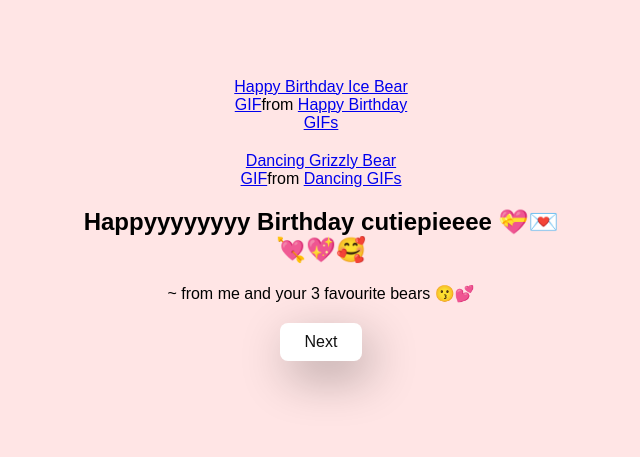
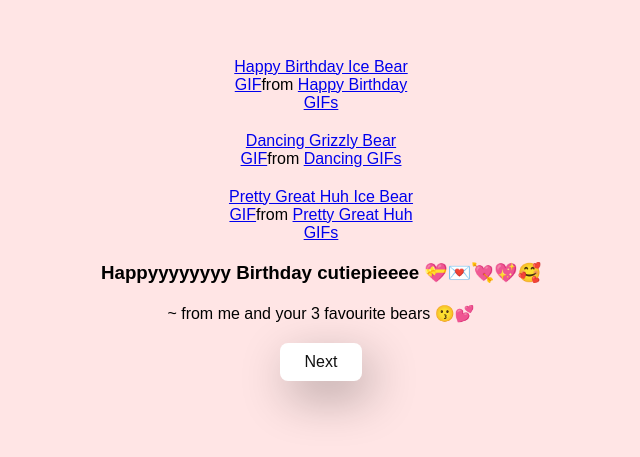
Before and after one commit to milind021/Bday, a plain HTML site: page index.html in a window 1280 px wide. Shown: the part 181-638 px from the top of the page, without its empty margins (319-959 px from the left). Drawn offline with Linux system fonts and the light colour scheme; a script that the page names is missing.

Commit message:
Update index.html

```diff
--- a/index.html
+++ b/index.html
@@ -12,7 +12,8 @@
     <div class="container">
      <div class="tenor-gif-embed" data-postid="8206538418288652324" data-share-method="host" data-aspect-ratio="1.76596" data-width="100%"><a href="https://tenor.com/view/happy-birthday-ice-bear-we-bare-bears-best-wishes-hbd-gif-8206538418288652324">Happy Birthday Ice Bear GIF</a>from <a href="https://tenor.com/search/happy+birthday-gifs">Happy Birthday GIFs</a></div> <script type="text/javascript" async src="https://tenor.com/embed.js"></script>
       <div class="tenor-gif-embed" data-postid="16296016280214233093" data-share-method="host" data-aspect-ratio="1.76596" data-width="100%"><a href="https://tenor.com/view/dancing-grizzly-bear-panda-bear-ice-bear-we-bare-bears-gif-16296016280214233093">Dancing Grizzly Bear GIF</a>from <a href="https://tenor.com/search/dancing-gifs">Dancing GIFs</a></div> <script type="text/javascript" async src="https://tenor.com/embed.js"></script>
-      <h2>Happyyyyyyyy Birthday cutiepieeee 💝💌💘💖🥰</h2>
+      <div class="tenor-gif-embed" data-postid="9819460993651257522" data-share-method="host" data-aspect-ratio="1.76596" data-width="100%"><a href="https://tenor.com/view/pretty-great-huh-ice-bear-grizzly-bear-that%27s-good-pretty-awesome-gif-9819460993651257522">Pretty Great Huh Ice Bear GIF</a>from <a href="https://tenor.com/search/pretty+great+huh-gifs">Pretty Great Huh GIFs</a></div> <script type="text/javascript" async src="https://tenor.com/embed.js"></script>
+      <h3>Happyyyyyyyy Birthday cutiepieeee 💝💌💘💖🥰</h3>
       <p>~ from me and your 3 favourite bears 😗💕</p>
 
       <div class="btn">
```
